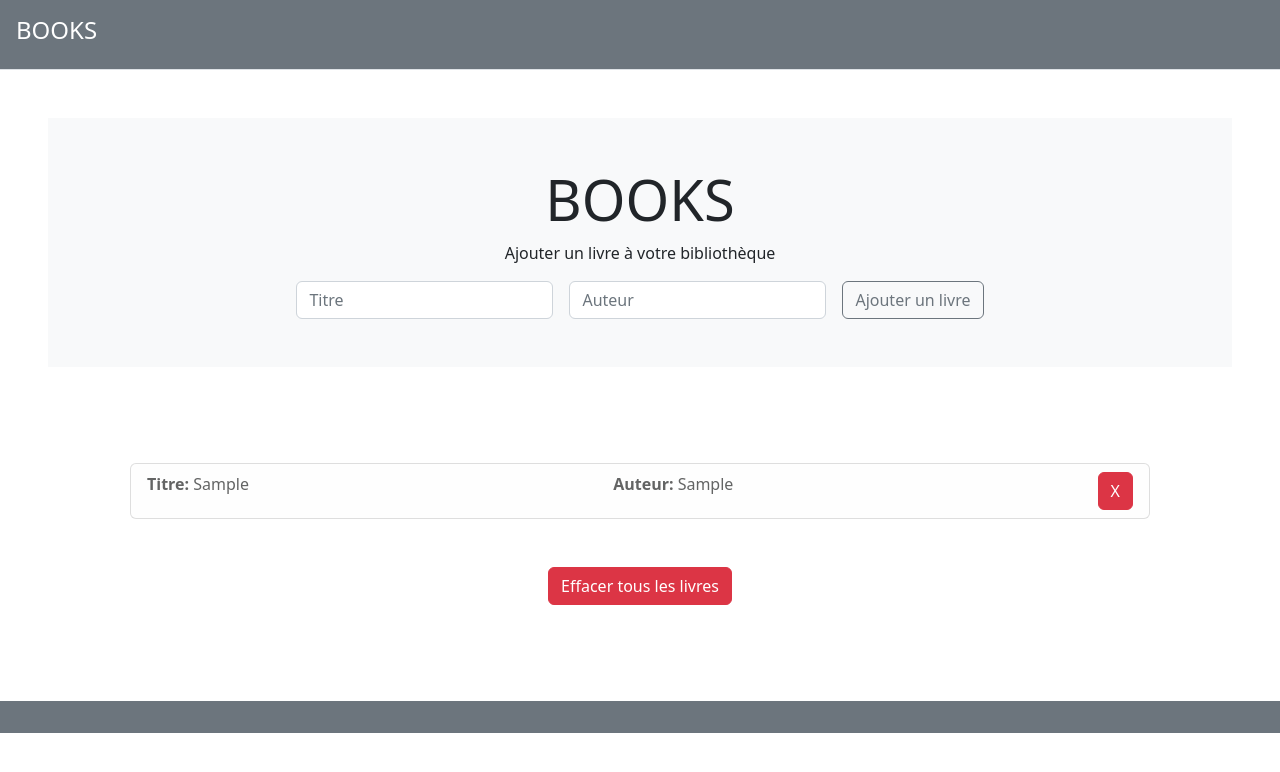
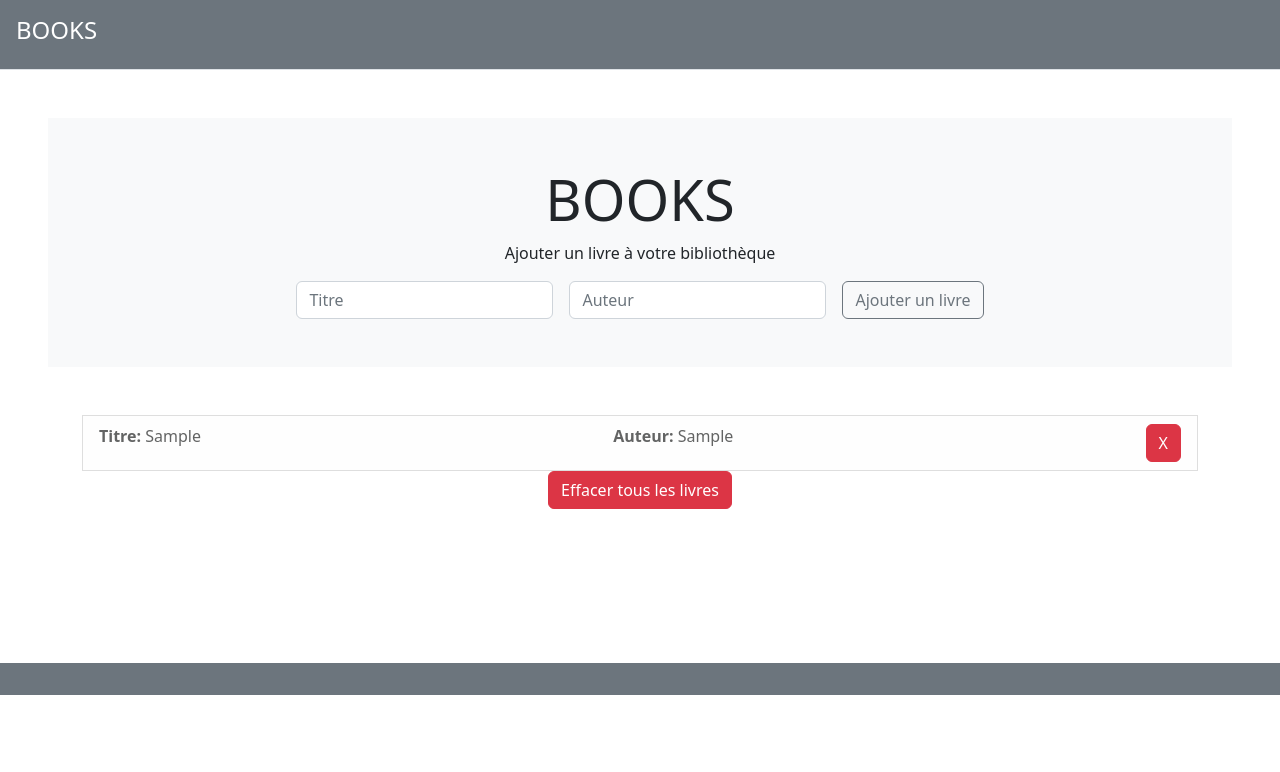
Before and after one commit to Forerunner78/React-Books, a React (Create React App) app: page / in a window 1280 px wide. Both pictures are taken after typing "Sample", "Sample" into the empty fields and a click on the button "Ajouter un livre". Shown: the top 772 px of the page. Built offline with nearby package versions, Linux system fonts and the light colour scheme.

Commit message:
Installation of react-flip-move

```diff
--- a/package.json
+++ b/package.json
@@ -11,6 +11,7 @@
     "bootstrap": "^5.2.3",
     "react": "^18.2.0",
     "react-dom": "^18.2.0",
+    "react-flip-move": "^3.0.5",
     "react-redux": "^8.0.5",
     "react-scripts": "5.0.1",
     "redux": "^4.2.1",
--- a/src/containers/AddBooks.js
+++ b/src/containers/AddBooks.js
@@ -1,6 +1,7 @@
 import { useState } from "react";
 import { connect } from "react-redux";
 import { addBook } from "../redux/actions/actionAddBooks";
+import FlipMove from "react-flip-move";
 
 const AddBooks = ({ libraryData, addBook }) => {
     const initialState = { title: "", author: "" };
@@ -16,11 +17,12 @@ const AddBooks = ({ libraryData, addBook }) => {
 
     const displayData =
         libraryData.length > 0 ? (
-            libraryData.map((data) => {
+            <FlipMove>
+                {libraryData.map((data) => {
                     return (
                         <li
                             key={data.id}
-                        className="list-group-item list-group-item-light d-flex justify-content-between m-5"
+                            className="list-group-item list-group-item-light d-flex justify-content-between"
                         >
                             <span>
                                 <strong>Titre: </strong>
@@ -33,7 +35,8 @@ const AddBooks = ({ libraryData, addBook }) => {
                             <span className="btn btn-danger">X</span>
                         </li>
                     );
-            })
+                })}
+            </FlipMove>
         ) : (
             <p className="text-center">Aucune data a afficher</p>
         );
```
Also changed, not shown: 1 other file (tests, documents, lock files or other folders). Lines whose indentation alone changed are shown as unchanged.
